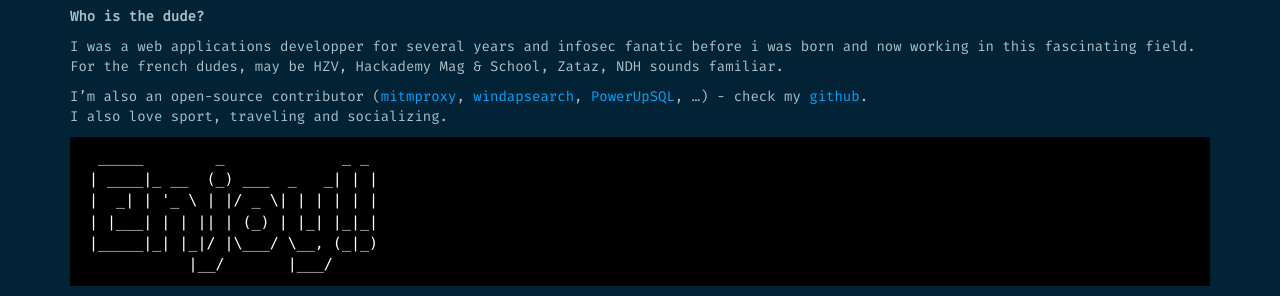
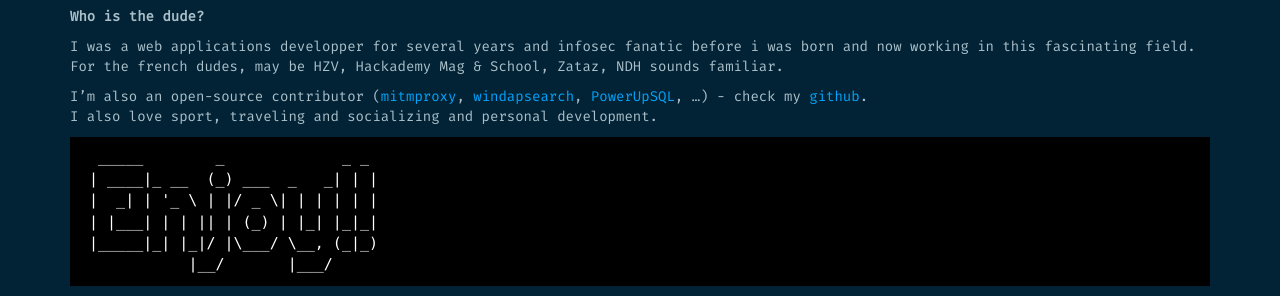
Before and after one commit to phackt/phackt.github.io, a Jekyll site: the page built from about.md, in a window 1280 px wide. Shown: the part 311-607 px from the top of the page. Built offline with Jekyll 4.4.1, drawn with Linux system fonts in a browser that asks for light colours; nearby versions of some CDN libraries; some web fonts are replaced.

Commit message:
update about

````diff
--- a/about.md
+++ b/about.md
@@ -12,7 +12,7 @@ I was a web applications developper for several years and infosec fanatic before
 For the french dudes, may be HZV, Hackademy Mag & School, Zataz, NDH sounds familiar.
 
 I'm also an open-source contributor ([mitmproxy](https://github.com/mitmproxy/mitmproxy), [windapsearch](https://github.com/ropnop/windapsearch), [PowerUpSQL](https://github.com/NetSPI/PowerUpSQL), ...) - check my [github](https://github.com/phackt).
-I also love sport, traveling and socializing.
+I also love sport, traveling and socializing and personal development.
 
 
 ```
````
